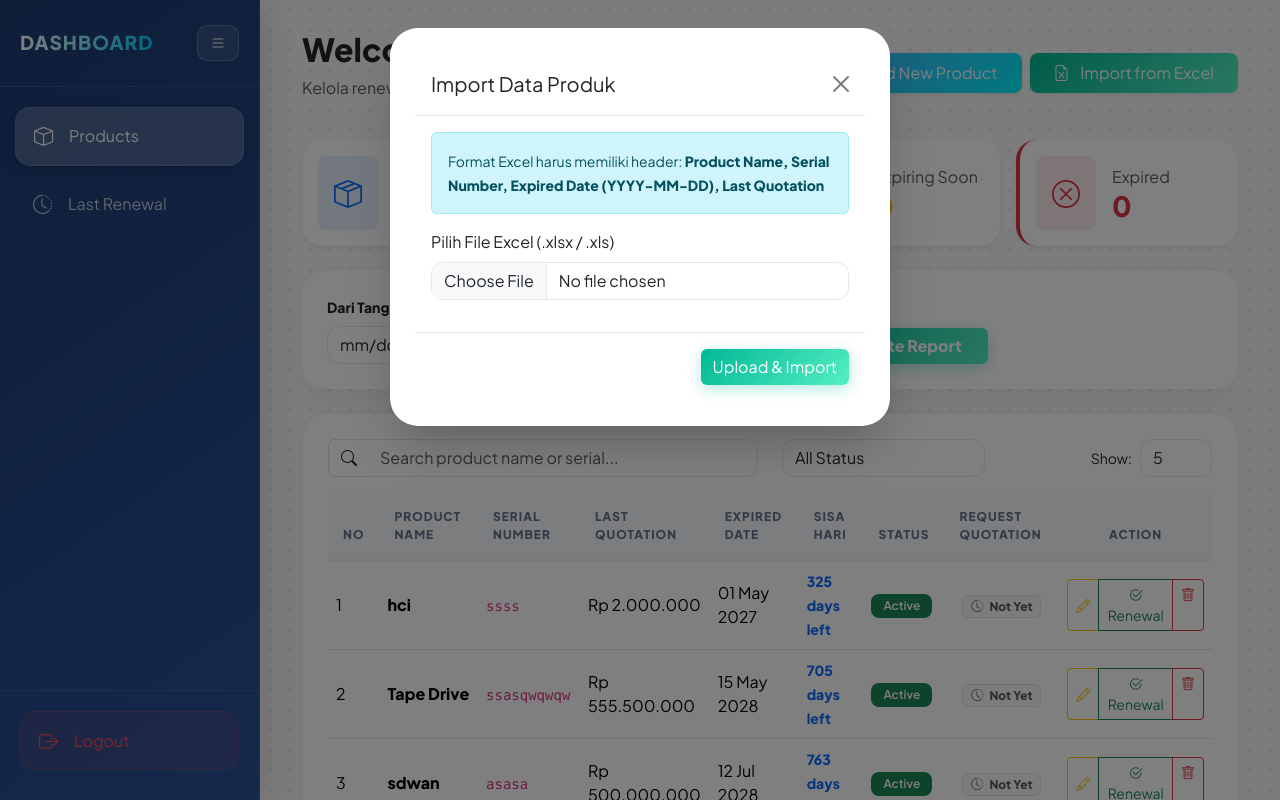
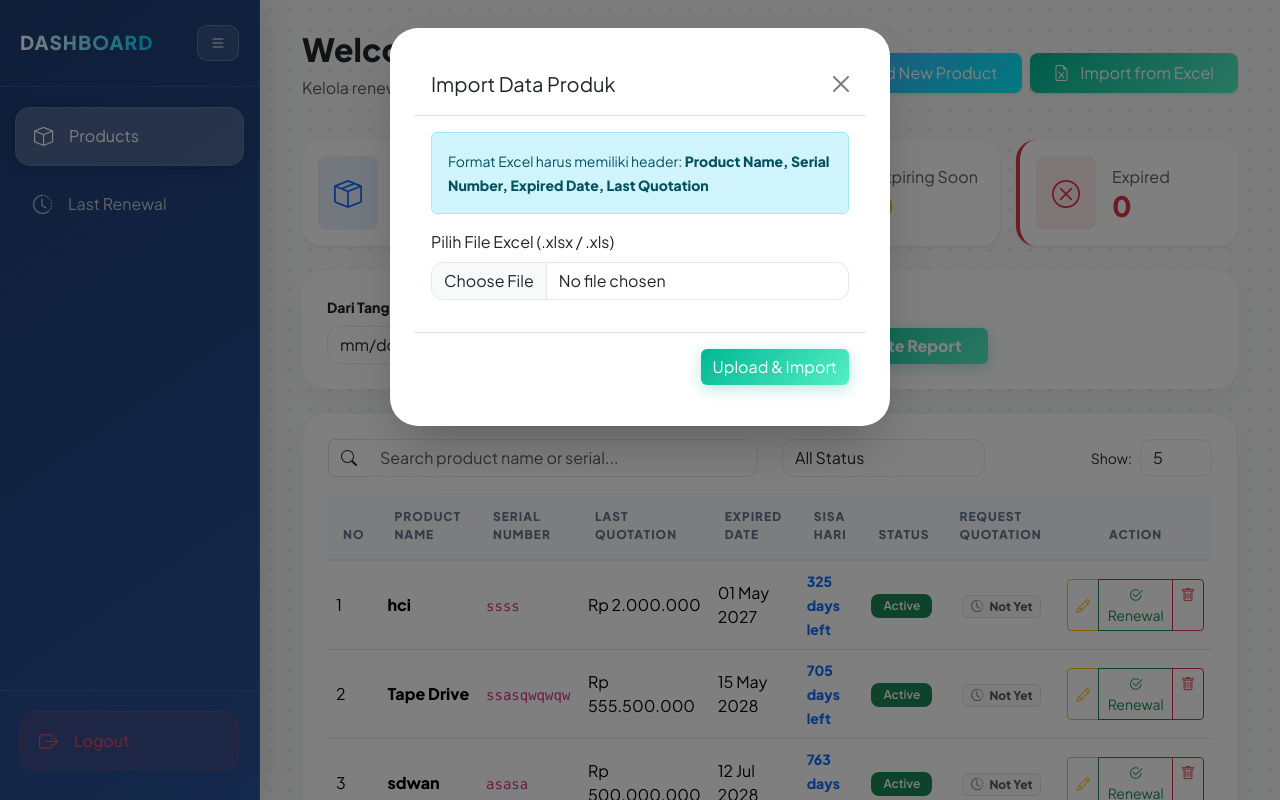
Before and after one commit to IniAku16/renewal-system, a PHP site: page /public/index.php in a window 1280 px wide, after a click on "Import from Excel". Run offline with PHP 8.4, Linux system fonts and the light colour scheme; a user stored in the database is signed in; data comes from the database, SQL or seed files in the repository; data that the repository does not hold is empty.

Commit message:
10/06/2026

```diff
--- a/controllers/ProductController.php
+++ b/controllers/ProductController.php
@@ -422,7 +422,7 @@ private function attemptEmailTrigger($user_id, $milestoneProducts)
                     $expired = !empty($rawDate) ? date('Y-m-d', strtotime($rawDate)) : date('Y-m-d');
                 }
 
-                $rawHarga = $row[$columnMapping['harga']] ?? 0;
+                $rawHarga = explode(',', $row[$columnMapping['harga']])[0];
                 $harga = (int)preg_replace('/[^0-9]/', '', $rawHarga);
 
                 $res = $this->model->create($name, $serial, $expired, $harga, $user_id);
--- a/views/products/index.php
+++ b/views/products/index.php
@@ -448,7 +448,7 @@ $activePage = 'products';
                     </div>
                     <div class="modal-body">
                         <div class="alert alert-info">
-                            <small>Format Excel harus memiliki header: <b>Product Name, Serial Number, Expired Date (YYYY-MM-DD), Last Quotation</b></small>
+                            <small>Format Excel harus memiliki header: <b>Product Name, Serial Number, Expired Date, Last Quotation</b></small>
                         </div>
                         <div class="mb-3">
                             <label class="form-label">Pilih File Excel (.xlsx / .xls)</label>
```
Lines whose indentation alone changed are shown as unchanged.
